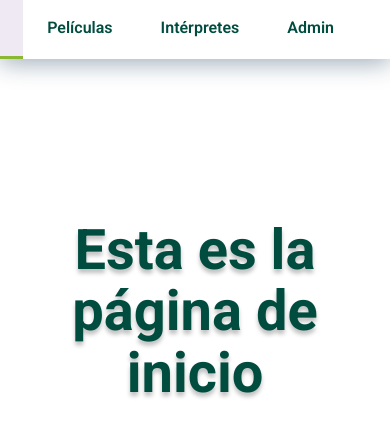
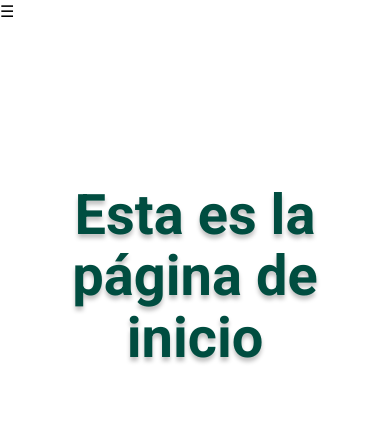
Before and after one commit to DIsenoDeInterfaces2025RubenExposito/Actividad-Peliculas-Navegable, a React (Vite) app: page / in a window 390 px wide. Shown: the top 436 px of the page. Built offline with nearby package versions, Linux system fonts and the light colour scheme; a web font is replaced by a local one.

Commit message:
Añadido boton hamburguesa

```diff
--- /dev/null
+++ b/src/components/BurgerNav.jsx
@@ -0,0 +1,24 @@
+import { useState } from "react";
+import { NavLink } from "react-router-dom";
+export default function Nav() {
+  // Estado del menú: abierto o cerrado
+  const [open, setOpen] = useState(false);
+  return (
+    <>
+      {/* Botón hamburguesa */}
+      <button onClick={() => setOpen(!open)}> ☰ </button>
+      {/* Menú controlado por el estado */}
+      <nav className={open ? "block" : "hidden"}>
+        <NavLink to="/" onClick={() => setOpen(false)}>
+          Inicio
+        </NavLink>
+        <NavLink to="/peliculas" onClick={() => setOpen(false)}>
+          Películas
+        </NavLink>
+        <NavLink to="/interpretes" onClick={() => setOpen(false)}>
+          Intérpretes
+        </NavLink>
+      </nav>
+    </>
+  );
+}
--- /dev/null
+++ b/src/components/DescktopNav.jsx
@@ -0,0 +1,32 @@
+import { Link } from "react-router-dom";
+
+function DescktopNav() {
+  return (
+    <nav className="navbar">
+      <ul className="navbar__list">
+        <li className="navbar__item">
+          <Link to="/" className="navbar__link">
+            Inicio
+          </Link>
+        </li>
+        <li className="navbar__item">
+          <Link to="/Peliculas" className="navbar__link">
+            Películas
+          </Link>
+        </li>
+        <li className="navbar__item">
+          <Link to="/Interpretes" className="navbar__link">
+            Intérpretes
+          </Link>
+        </li>
+        <li className="navbar__item">
+          <Link to="/admin" className="navbar__link">
+            Admin
+          </Link>
+        </li>
+      </ul>
+    </nav>
+  );
+}
+
+export default DescktopNav;
--- a/src/components/Nav.jsx
+++ b/src/components/Nav.jsx
@@ -1,30 +1,17 @@
-import { Link } from "react-router-dom";
+// Nav.jsx
+
+// Asegúrate de que tu archivo se llame 'DesktopNav.jsx' o ajusta la importación.
+import DesktopNav from './DescktopNav';
+import BurgerNav from './BurgerNav';
+import useScreenSize from './useScreenSize'; // El hook que determina si estamos en móvil
 
 function Nav() {
+  const isMobile = useScreenSize(768); // Usamos 768px como el punto de quiebre
+
   return (
-    <nav className="navbar">
-      <ul className="navbar__list">
-        <li className="navbar__item">
-          <Link to="/" className="navbar__link">
-            Inicio
-          </Link>
-        </li>
-        <li className="navbar__item">
-          <Link to="/Peliculas" className="navbar__link">
-            Películas
-          </Link>
-        </li>
-        <li className="navbar__item">
-          <Link to="/Interpretes" className="navbar__link">
-            Intérpretes
-          </Link>
-        </li>
-        <li className="navbar__item">
-          <Link to="/admin" className="navbar__link">
-            Admin
-          </Link>
-        </li>
-      </ul>
+    // Renderizado condicional
+    <nav>
+      {isMobile ? <BurgerNav /> : <DesktopNav />}
     </nav>
   );
 }
--- /dev/null
+++ b/src/components/useScreenSize.js
@@ -0,0 +1,25 @@
+import { useState, useEffect } from 'react';
+
+function useScreenSize(breakpoint = 768) {
+  const [isMobile, setIsMobile] = useState(window.innerWidth <= breakpoint);
+
+  useEffect(() => {
+    const checkScreenSize = () => {
+      // Compara el ancho actual con el punto de ruptura
+      setIsMobile(window.innerWidth <= breakpoint);
+    };
+
+    // Añade el detector de eventos para el cambio de tamaño
+    window.addEventListener('resize', checkScreenSize);
+
+    // Ejecuta la verificación inicial por si acaso
+    checkScreenSize();
+
+    // Función de limpieza: elimina el detector de eventos cuando el componente se desmonta
+    return () => window.removeEventListener('resize', checkScreenSize);
+  }, [breakpoint]); // El efecto se vuelve a ejecutar si el breakpoint cambia
+
+  return isMobile;
+}
+
+export default useScreenSize;
```
